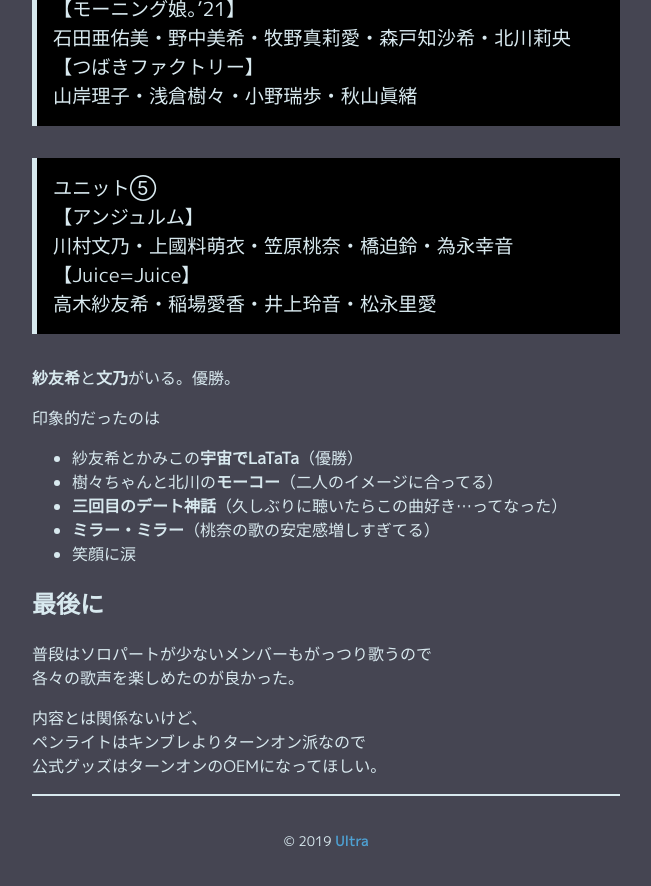
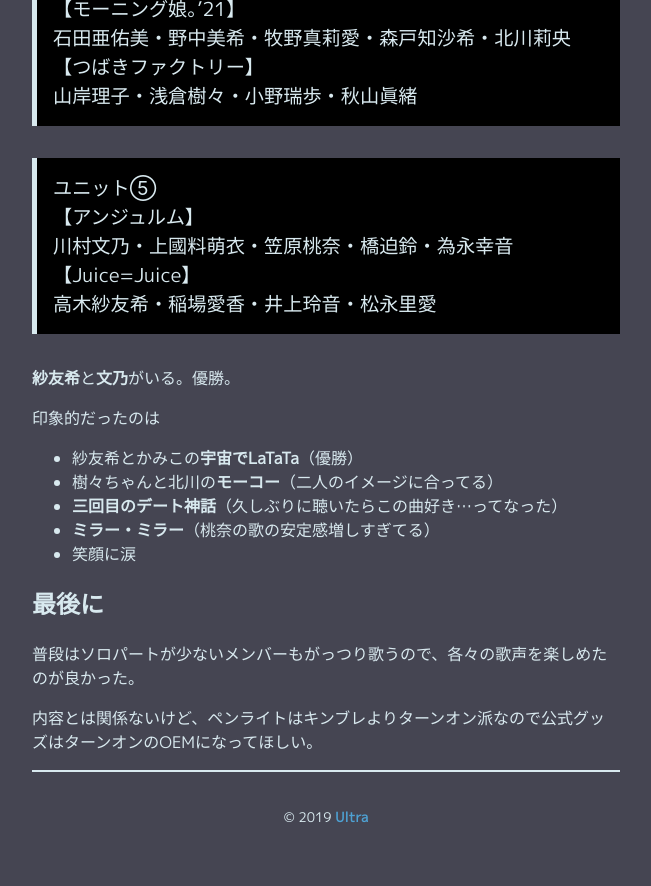
Before and after one commit to udonparadise/udonparadise.github.io, a Jekyll site: the page built from _posts/2021-01-02-hellocon.md, in a window 1280 px wide and 900 px high, scrolled down 1459 px. Shown: the top 886 px of the window, without its empty margins (314-965 px from the left). Built offline with Jekyll 4.4.1, drawn with Linux system fonts in a browser that asks for light colours; some of the changed text lies outside the part shown.

```diff
--- a/_posts/2021-01-02-hellocon.md
+++ b/_posts/2021-01-02-hellocon.md
@@ -29,8 +29,7 @@ title: Hello! Project 2021 Winter ～STEP BY STEP～ を見に行った
 >平井美葉・前田こころ・山﨑夢羽・清野桃々姫
 
 **推しがいない。**
-とはいってもハロ曲はグループ問わず好きだし、
-現場ではいつも推しを目で追うのに必死なのでゆっくり見ることができた。
+とはいってもハロ曲はグループ問わず好きだし、現場ではいつも推しを目で追うのに必死なのでゆっくり見ることができた。
 
 印象的だったのは
 - 研ユニの**悪いヒト**（曲が好き）
@@ -66,9 +65,6 @@ title: Hello! Project 2021 Winter ～STEP BY STEP～ を見に行った
 
 # 最後に
 
-普段はソロパートが少ないメンバーもがっつり歌うので
-各々の歌声を楽しめたのが良かった。
+普段はソロパートが少ないメンバーもがっつり歌うので、各々の歌声を楽しめたのが良かった。
 
-内容とは関係ないけど、
-ペンライトはキンブレよりターンオン派なので
-公式グッズはターンオンのOEMになってほしい。
+内容とは関係ないけど、ペンライトはキンブレよりターンオン派なので公式グッズはターンオンのOEMになってほしい。
```
Also changed, not shown: _posts/2020-05-14-mikitty.md (+1 -2 lines), _posts/2020-07-12-cafe.md (+4 -8 lines), _posts/2020-10-21-miimi.md (+1 -2 lines), _posts/2020-12-10-karin.md (+4 -9 lines), _posts/2020-12-09-musubu.md (line endings or trailing spaces).
